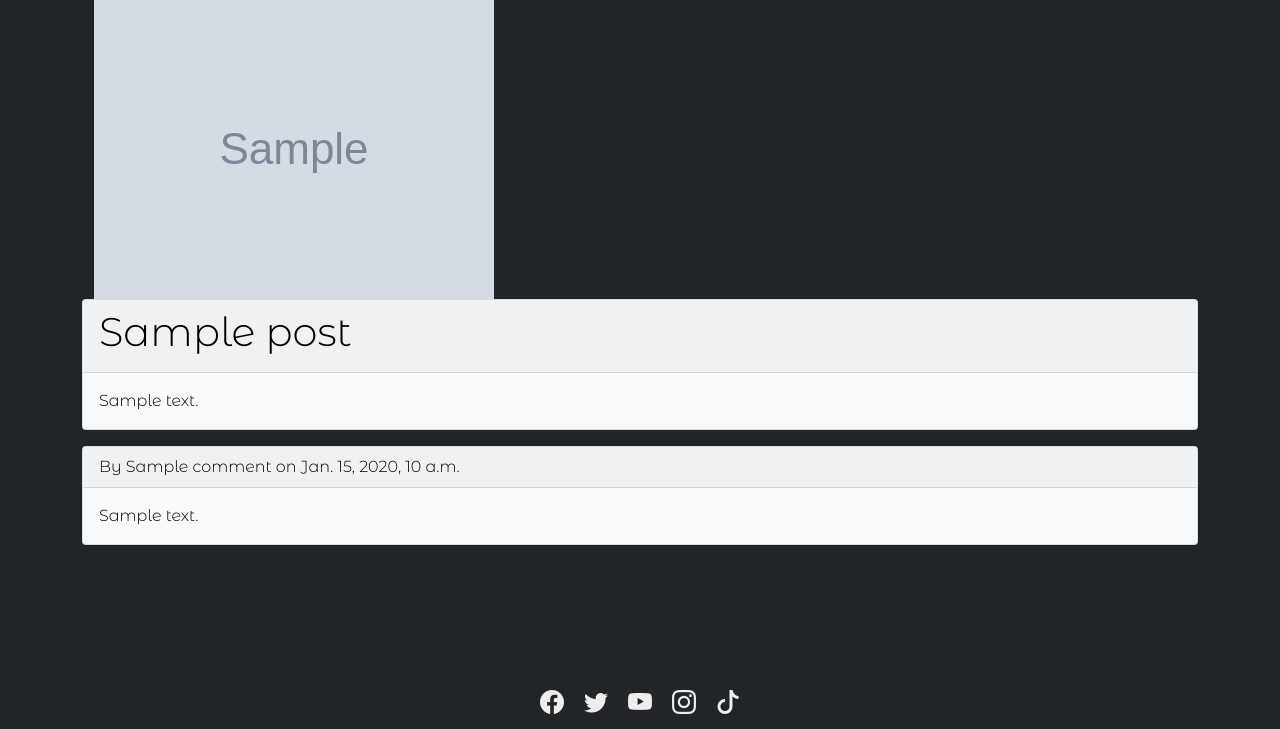
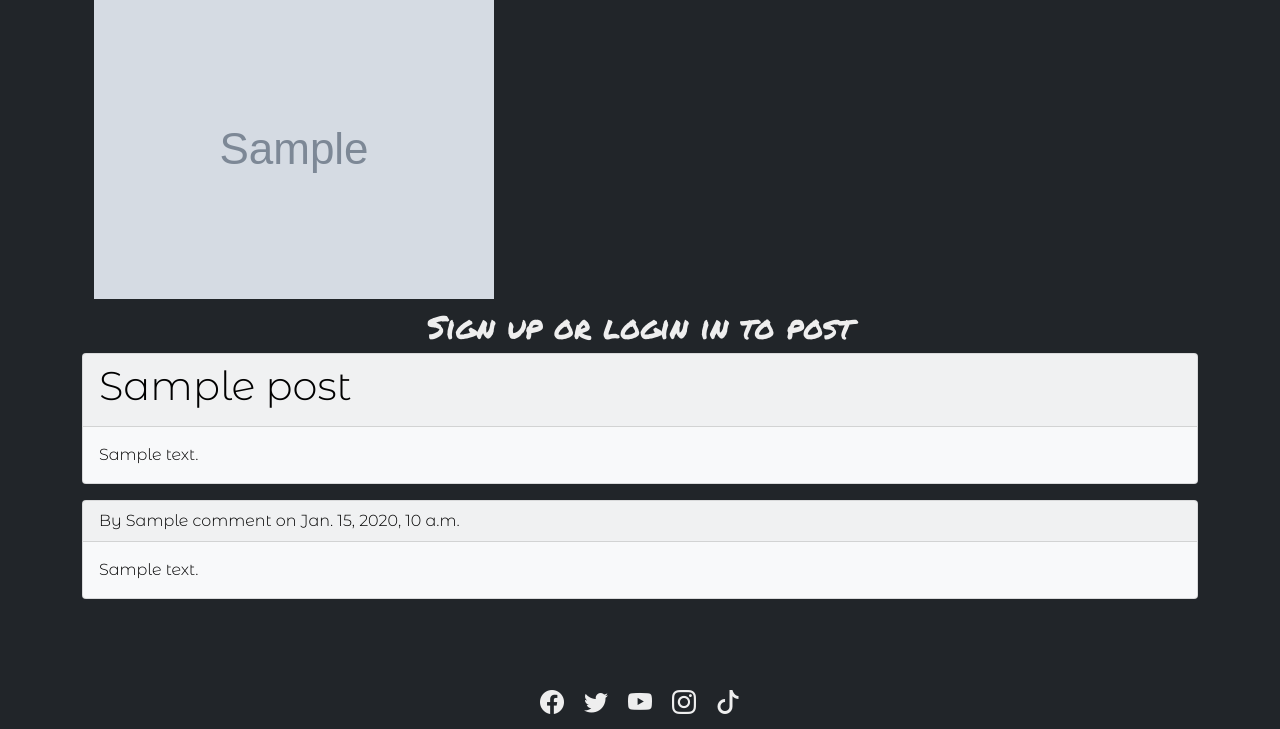
Before and after one commit to Code-Institute-Submissions/LordButley-PartyUp_DecResub, a Django app: page /post_page/1 in a window 1280 px wide. Shown: the part 71-800 px from the top of the page. Run offline with Django 3.2, Linux system fonts and the light colour scheme; tables that the repository leaves empty hold one stand-in row (values such as "Sample post"); grey boxes marked "Sample" are stand-in pictures; some libraries are stand-ins or nearby versions.

Commit message:
add favicon

```diff
--- a/templates/base.html
+++ b/templates/base.html
@@ -22,6 +22,12 @@
 
     <!--    FONTAWESOME 6.1.1    -->
     <link rel="stylesheet" href="https://cdnjs.cloudflare.com/ajax/libs/font-awesome/6.1.1/css/all.min.css" integrity="sha512-KfkfwYDsLkIlwQp6LFnl8zNdLGxu9YAA1QvwINks4PhcElQSvqcyVLLD9aMhXd13uQjoXtEKNosOWaZqXgel0g==" crossorigin="anonymous" referrerpolicy="no-referrer" />
+
+    <!--    Favicon             -->
+    <link rel="apple-touch-icon" sizes="180x180" href="{% static 'favicon/apple-touch-icon.png' %}">
+    <link rel="icon" type="image/png" sizes="32x32" href="{% static 'favicon/favicon-32x32.png' %}">
+    <link rel="icon" type="image/png" sizes="16x16" href="{% static 'favicon/favicon-16x16.png' %}">
+    <link rel="manifest" href="{% static 'favicon/site.webmanifest' %}">
 
 </head>
 
--- a/templates/post_page.html
+++ b/templates/post_page.html
@@ -8,7 +8,11 @@
   <div class="container-xl"  id="banner-image">
     <img class="img-fluid" alt="{{game.title}} banner image" src={{game.banner.url}}>
   </div>
+    {% if user.is_authenticated %}
+    {% else %}
+    <h2 class="font-pm text-center text-bone my-2">Sign up or login in to post</h2>
 
+    {% endif %}
     <div class="card text-black bg-light mb-3" >
         <div class="card-header"><h1>{{post.title}}</h1></div>
         <div class="card-body">
@@ -17,9 +21,9 @@
         </div>
       </div>
 
-    <!-- <h1>{{post.title}}</h1>
-    <p>{post.content}}</p> -->
-    <!-- <table> -->
+
+
+
     {% for comment in comments %}
     <!-- <tr>
         <td>{{ comment.content }}</td>
```
Also changed, not shown: templates/game_page.html (+3 -8 lines), static/favicon/android-chrome-192x192.png (added), static/favicon/android-chrome-512x512.png (added), static/favicon/apple-touch-icon.png (added), static/favicon/favicon-16x16.png (added), static/favicon/favicon-32x32.png (added), static/favicon/favicon.ico (added), static/favicon/site.webmanifest (added).
